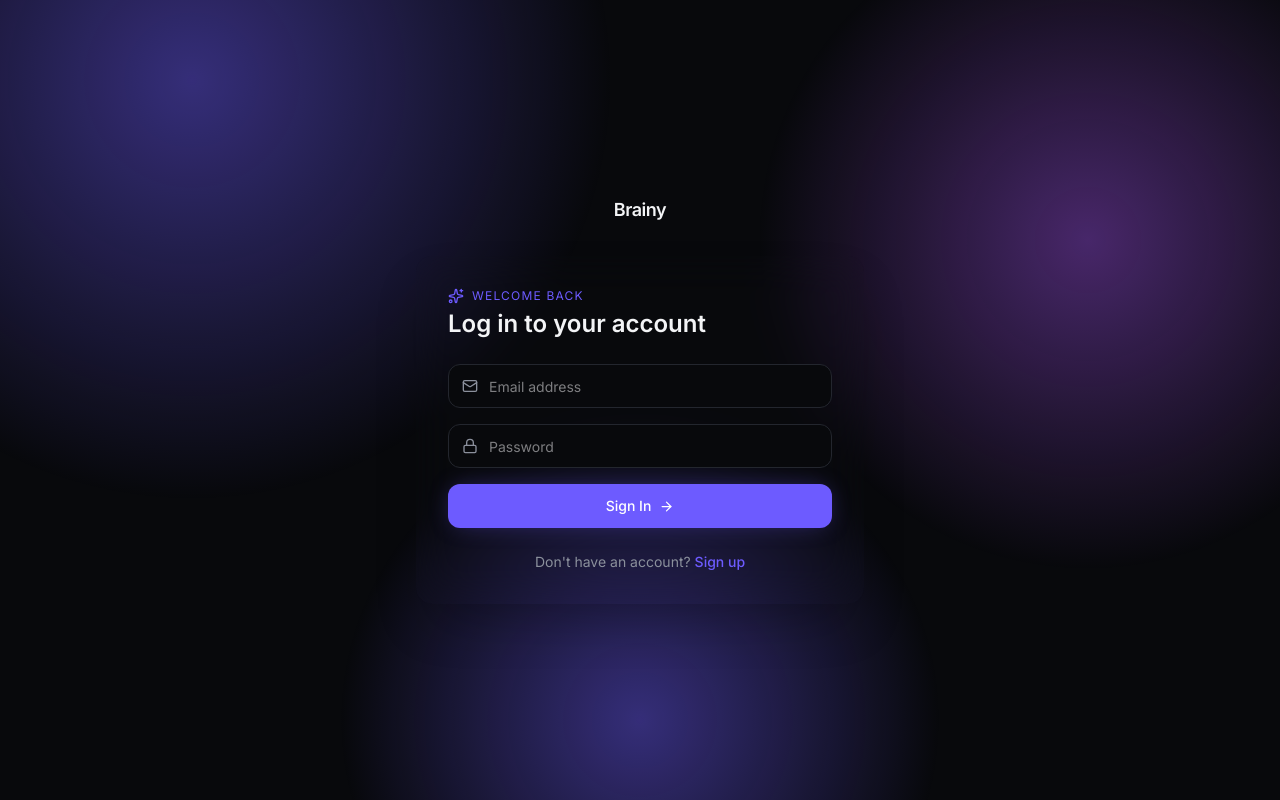
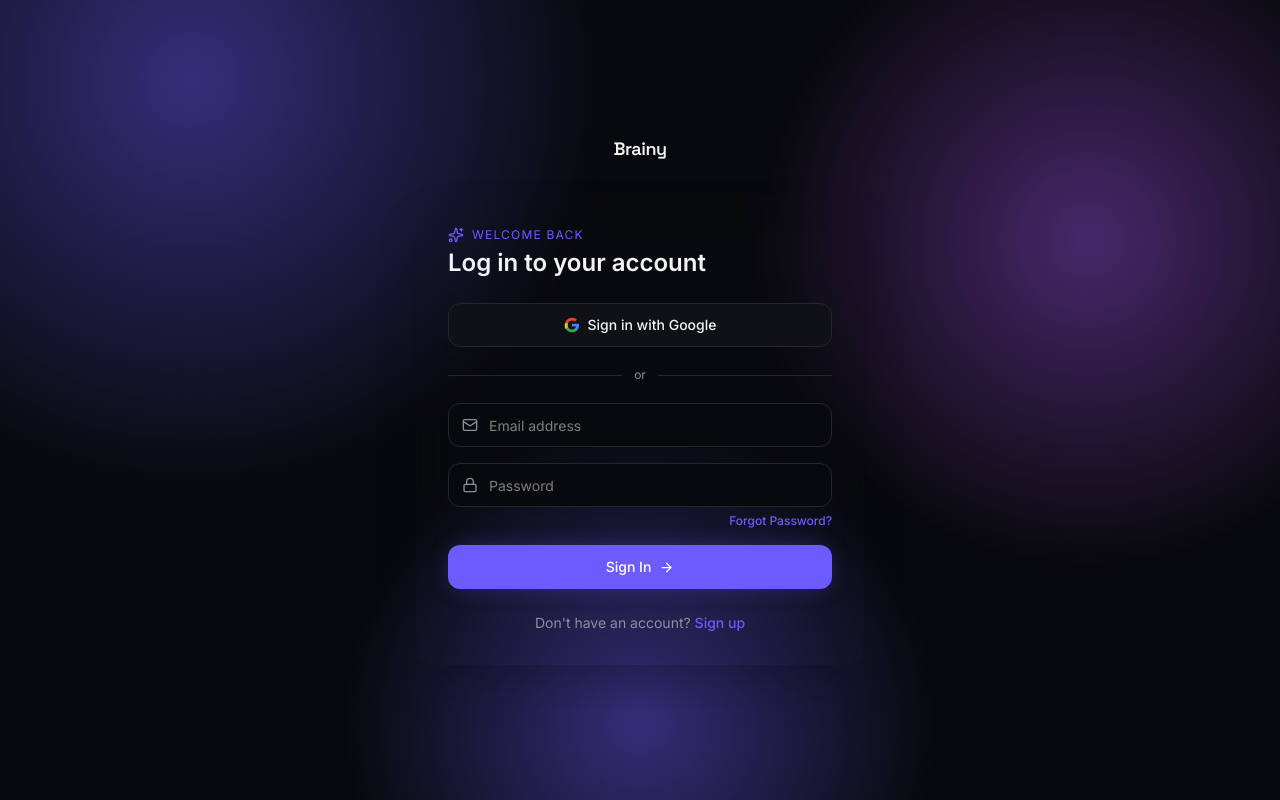
Before and after one commit to haritha23-dee/AI-code-Bug-Predictor, a React app in the folder frontend/: page /login in a window 1280 px wide. Built offline with nearby package versions, Linux system fonts and the light colour scheme; no server answers; the HTML template or start-up script is replaced by a standard one.

Commit message:
frontend: create and setup the google oauth layer

```diff
--- a/frontend/package.json
+++ b/frontend/package.json
@@ -10,11 +10,13 @@
     "preview": "vite preview"
   },
   "dependencies": {
+    "@supabase/supabase-js": "^2.116.0",
     "@tailwindcss/vite": "^4.3.3",
     "axios": "^1.20.0",
     "lucide-react": "^1.47.0",
     "react": "^19.2.8",
     "react-dom": "^19.2.8",
+    "react-icons": "^5.7.0",
     "react-router-dom": "^7.18.4"
   },
   "devDependencies": {
--- a/frontend/src/api/analysis.js
+++ b/frontend/src/api/analysis.js
@@ -4,37 +4,4 @@ export const triggerAnalysis = (fileId) => api.post(`/files/${fileId}/analyze`);
 export const getLatestAnalysis = (fileId) => api.get(`/files/${fileId}/analysis/latest`);
 export const getAnalysisHistory = (fileId) => api.get(`/files/${fileId}/analysis/history`);
 
-export const getAggregatedUserHistory = async () => {
-    const { listProjects } = await import('./projects');
-    const { listFilesForProject } = await import('./files');
-
-    const projectsRes = await listProjects();
-    const projects = projectsRes.data;
-
-    const perProject = await Promise.all(
-        projects.map(async (project) => {
-            const filesRes = await listFilesForProject(project.id);
-            const files = filesRes.data;
-
-            const perFile = await Promise.all(
-                files.map(async (file) => {
-                    try {
-                        const historyRes = await getAnalysisHistory(file.id);
-                        return historyRes.data.map((entry) => ({
-                            ...entry,
-                            file_name: file.file_name,
-                            project_name: project.name,
-                        }));
-                    } catch {
-                        return [];
-                    }
-                })
-            );
-            return perFile.flat();
-        })
-    );
-
-    return perProject.flat().sort(
-        (a, b) => new Date(b.created_at) - new Date(a.created_at)
-    );
-};
+export const getAggregatedUserHistory = () => api.get('/files/all/history');
--- a/frontend/src/context/AuthContext.jsx
+++ b/frontend/src/context/AuthContext.jsx
@@ -1,5 +1,7 @@
 import { createContext, useState, useEffect, useContext, useMemo } from "react";
 import * as authApi from '../api/auth';
+//supabase client
+import { supabase } from '../services/supabase';
 
 const AuthContext = createContext(null);
 
@@ -34,6 +36,17 @@ export function AuthProvider( {children} ){
             }
         };
 
+        //google auth provider by supabase
+        const loginWithGoogle = async() => {
+            const {error} = await supabase.auth.signInWithOAuth({
+                provider: 'google',
+                options: {
+                    redirectTo: `${window.location.origin}/auth/callback`,
+                },
+            });
+            if (error) throw new Error(error.message);
+        };
+
         const signup = async (email, password, full_name) => {
             try {
                 await authApi.signup(email, password, full_name);
@@ -57,7 +70,7 @@ export function AuthProvider( {children} ){
         // };
 
         const value = useMemo(
-            () => ({ user, setUser, loading, login, logout, signup }),
+            () => ({ user, setUser, loading, login, logout, signup, loginWithGoogle }),
             [user, loading]
         );
 
--- a/frontend/src/pages/Landing.jsx
+++ b/frontend/src/pages/Landing.jsx
@@ -1,6 +1,5 @@
 import { Link } from 'react-router-dom';
-import { ArrowRight, Sparkles, ShieldCheck, Zap, Code2 } from 'lucide-react';
-import { FaGithub } from 'react-icons/fa6';
+import { ArrowRight, Sparkles, ShieldCheck, Zap, Code2, Github } from 'lucide-react';
 import ThemeToggle from '../components/layout/ThemeToggle';
 
 const features = [
@@ -139,7 +138,7 @@ export default function Landing() {
                             rel="noopener noreferrer"
                             aria-label="Github Repository"
                         >
-                            <FaGithub size = {18} className="hover:text-text transition cursor-pointer" />
+                            <Github size = {18} className="hover:text-text transition cursor-pointer" />
                         </a>
                     </div>
                 </div>
--- /dev/null
+++ b/frontend/src/pages/auth/AuthCallback.jsx
@@ -0,0 +1,51 @@
+import { useEffect, useState } from 'react';
+import { useNavigate } from 'react-router-dom';
+import { supabase } from '../../services/supabase';
+import { useAuth } from '../../context/AuthContext';
+import * as authApi from '../../api/auth';
+import Spinner from '../../components/ui/Spinner';
+
+export default function AuthCallback() {
+    const navigate = useNavigate();
+    const { setUser } = useAuth();
+    const [error, setError] = useState('');
+
+    useEffect(() => {
+        const finishLogin = async () => {
+            const { data, error: sessionError } = await supabase.auth.getSession();
+
+            if (sessionError || !data.session) {
+                setError('Google sign-in failed. Please try again.');
+                setTimeout(() => navigate('/login'), 2000);
+                return;
+            }
+
+            const { access_token } = data.session;
+            localStorage.setItem('scrs_token', access_token);
+
+            try {
+                const me = await authApi.getMe();
+                setUser(me.data);
+                navigate('/dashboard');
+            } catch (err) {
+                localStorage.removeItem('scrs_token');
+                setError('Signed in with Google, but your profile could not be loaded.');
+                setTimeout(() => navigate('/login'), 2500);
+            }
+        };
+
+        finishLogin();
+    }, [navigate, setUser]);
+
+    if (error) {
+        return (
+            <div className="min-h-screen flex items-center justify-center bg-bg text-text px-6">
+                <p className="text-sm text-red-500 border border-red-500/30 bg-red-500/10 rounded-xl px-4 py-2">
+                    {error}
+                </p>
+            </div>
+        );
+    }
+
+    return <Spinner full />;
+}
--- a/frontend/src/pages/auth/SignInPage.jsx
+++ b/frontend/src/pages/auth/SignInPage.jsx
@@ -1,11 +1,13 @@
 import { useState } from 'react';
-import { Link, useNavigate } from 'react-router-dom';
-import { Mail, Lock, ArrowRight, Sparkles } from 'lucide-react';
+import { Link, useNavigate, useLocation } from 'react-router-dom';
+import { Mail, Lock, ArrowRight, Sparkles, CheckCircle2 } from 'lucide-react';
 import { useAuth } from '../../context/AuthContext';
 
 export default function SignInPage() {
-    const { login } = useAuth();
+    const { login, loginWithGoogle } = useAuth();
     const navigate = useNavigate();
+    const location = useLocation();
+    const justSignedUp = location.state?.justSignedUp;
 
     const [email, setEmail] = useState('');
     const [password, setPassword] = useState('');
@@ -31,7 +33,7 @@ export default function SignInPage() {
             <div className="ambient-glow" />
 
             <div className="relative z-10 w-full max-w-md">
-                <Link to="/" className="block text-center text-lg font-semibold mb-8 tracking-tight">
+                <Link to="/" className="block text-center font-display text-lg font-semibold mb-8 tracking-tight">
                     Brainy
                 </Link>
 
@@ -42,11 +44,45 @@ export default function SignInPage() {
                     </div>
                     <h1 className="text-2xl font-bold mb-6">Log in to your account</h1>
 
+                    {justSignedUp && (
+                        <div className="flex items-center gap-2 text-sm text-green-500 border border-green-500/30 bg-green-500/10 rounded-xl px-4 py-2 mb-4">
+                            <CheckCircle2 size={16} />
+                            Account created successfully — log in to continue.
+                        </div>
+                    )}
+
                     {error && (
                         <div className="text-sm text-red-500 border border-red-500/30 bg-red-500/10 rounded-xl px-4 py-2 mb-4">
                             {error}
                         </div>
                     )}
+
+
+                    <button
+                        type="button"
+                        onClick={async () => {
+                            try {
+                                await loginWithGoogle();
+                            } catch (err) {
+                                setError(err.message || 'Google sign-in failed');
+                            }
+                        }}
+                            className="w-full h-11 flex items-center justify-center gap-2 rounded-xl border border-border bg-bg-soft hover:bg-border/30 text-sm font-medium text-text transition mb-5"
+                    >
+                        <svg width="16" height="16" viewBox="0 0 24 24">
+                            <path fill="#4285F4" d="M22.56 12.25c0-.78-.07-1.53-.2-2.25H12v4.26h5.92c-.26 1.37-1.04 2.53-2.21 3.31v2.77h3.57c2.08-1.92 3.28-4.74 3.28-8.09z" />
+                            <path fill="#34A853" d="M12 23c2.97 0 5.46-.98 7.28-2.66l-3.57-2.77c-.98.66-2.23 1.06-3.71 1.06-2.86 0-5.29-1.93-6.16-4.53H2.18v2.84C3.99 20.53 7.7 23 12 23z" />
+                            <path fill="#FBBC05" d="M5.84 14.09a5.99 5.99 0 010-3.18V8.07H2.18a10.98 10.98 0 000 9.86l3.66-2.84z" />
+                            <path fill="#EA4335" d="M12 5.38c1.62 0 3.06.56 4.21 1.64l3.15-3.15C17.45 2.09 14.97 1 12 1 7.7 1 3.99 3.47 2.18 6.98l3.66 2.84c.87-2.6 3.3-4.44 6.16-4.44z" />
+                        </svg>
+                        Sign in with Google
+                    </button>
+
+                    <div className="flex items-center gap-3 mb-5">
+                        <div className="h-px flex-1 bg-border" />
+                        <span className="text-xs text-text-muted">or</span>
+                        <div className="h-px flex-1 bg-border" />
+                    </div>
 
                     <form onSubmit={handleSubmit} className="space-y-4">
                         <div className="relative">
@@ -64,6 +100,7 @@ export default function SignInPage() {
                             />
                         </div>
 
+                        <div className="space-y-1.5">
                             <div className="relative">
                                 <Lock size={16} className="absolute left-3.5 top-1/2 -translate-y-1/2 text-text-muted" />
                                 <input
@@ -74,6 +111,12 @@ export default function SignInPage() {
                                     placeholder="Password"
                                     className="w-full h-11 pl-10 pr-4 rounded-xl bg-bg border border-border text-sm text-text focus:outline-none focus:ring-2 focus:ring-accent transition"
                                 />
+                            </div>
+                            <div className="flex justify-end">
+                                <Link to="/forgot-password" className="text-xs text-accent hover:text-accent-hover font-medium">
+                                    Forgot Password?
+                                </Link>
+                            </div>
                         </div>
 
                         <button
--- a/frontend/src/pages/user/UserHistory.jsx
+++ b/frontend/src/pages/user/UserHistory.jsx
@@ -21,7 +21,16 @@ export default function UserHistory() {
 
     useEffect(() => {
         getAggregatedUserHistory()
-            .then(setHistory)
+            .then((data) => {
+                if (Array.isArray(data)) {
+                    setHistory(data);
+                } else if (data && Array.isArray(data.data)) {
+                    setHistory(data.data);
+                } else {
+                    console.error("Backend sent garbage instead of an array:", data);
+                    setHistory([]);
+                }
+            })
             .catch((err) => setError(err.response?.data?.detail || 'Failed to load history'))
             .finally(() => setLoading(false));
     }, []);
--- a/frontend/src/router.jsx
+++ b/frontend/src/router.jsx
@@ -15,6 +15,7 @@ const Privacy = lazy(() => import('./pages/Privacy'));
 const SignInPage = lazy(() => import('./pages/auth/SignInPage'));
 const SignUpPage = lazy(() => import('./pages/auth/SignUpPage'));
 const AdminLoginPage = lazy(() => import('./pages/auth/AdminLoginPage'));
+const AuthCallback = lazy(() => import('./pages/auth/AuthCallback'));
 
 const UserDashboard = lazy(() => import('./pages/user/UserDashboard'));
 const ProjectDetail = lazy(() => import('./pages/user/ProjectDetail'));
@@ -45,6 +46,8 @@ export default function AppRouter() {
         <Route path="/signup" element={<SignUpPage />} />
         <Route path="/tools" element={<Tools />} />
         <Route path="/privacy" element={<Privacy />} />
+        {/* auth callback route */}
+        <Route path="/auth/callback" element={<AuthCallback />} />
         <Route path="/admin-login" element={<AdminLoginPage />} />
 
         <Route element={<ProtectedRoute />}>
--- /dev/null
+++ b/frontend/src/services/supabase.js
@@ -0,0 +1,6 @@
+import { createClient, SupabaseClient } from '@supabase/supabase-js';
+
+const supabaseUrl = import.meta.env.VITE_SUPABASE_URL;
+const supabaseAnonKey = import.meta.env.VITE_SUPABASE_ANON_KEY;
+
+export const supabase = createClient(supabaseUrl, supabaseAnonKey);
```
Also changed, not shown: 1 other file (tests, documents, lock files or other folders). Lines whose indentation alone changed are shown as unchanged.
